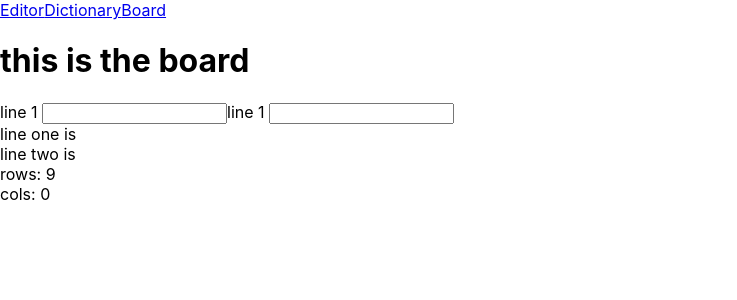
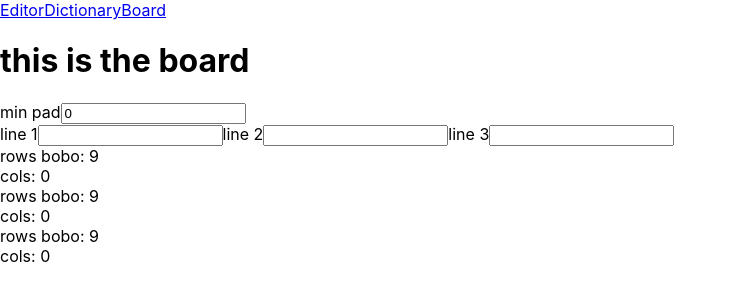
Before and after one commit to jeffreyyang3/signBoard, a React (Create React App) app: page / in a window 1280 px wide. Shown: the top 300 px of the page, without its empty margins (0-737 px from the left). Built offline with nearby package versions, Linux system fonts and the light colour scheme.

Commit message:
refactor pt 1

```diff
--- /dev/null
+++ b/src/components/StringMatrixView.tsx
@@ -0,0 +1,19 @@
+import { renderMatrix, stringToPaddedOneMatrix } from "../matrix";
+const blockRows = 7 + 2;
+const blockCols = 5 + 2;
+
+const StringMatrixView = ({ str }: { str: string }) => {
+  const matrixRows = blockRows;
+  const matrixCols = blockCols * str.length;
+  const matrix = stringToPaddedOneMatrix(str);
+
+  return (
+    <div>
+      <div>rows bobo: {matrix.length}</div>
+      <div>cols: {matrix[0].length}</div>
+      {renderMatrix(matrix, () => {})}
+    </div>
+  );
+};
+
+export default StringMatrixView;
--- a/src/index.css
+++ b/src/index.css
@@ -16,9 +16,9 @@ code {
   display: flex;
 }
 .matrixItem {
-  height: 20px;
-  width: 20px;
-  margin: 4px;
+  height: 16px;
+  width: 16px;
+  margin: 2px;
   flex-shrink: 0;
 }
 
--- a/src/letters/letters.json
+++ b/src/letters/letters.json
@@ -36,5 +36,6 @@
     "9": [[{"on":false},{"on":true},{"on":true},{"on":true},{"on":false}],[{"on":true},{"on":false},{"on":false},{"on":false},{"on":true}],[{"on":true},{"on":false},{"on":false},{"on":false},{"on":true}],[{"on":true},{"on":true},{"on":true},{"on":true},{"on":true}],[{"on":false},{"on":false},{"on":false},{"on":false},{"on":true}],[{"on":true},{"on":false},{"on":false},{"on":false},{"on":true}],[{"on":true},{"on":true},{"on":true},{"on":true},{"on":true}]],
     "0": [[{"on":false},{"on":true},{"on":true},{"on":true},{"on":false}],[{"on":true},{"on":false},{"on":false},{"on":false},{"on":true}],[{"on":true},{"on":false},{"on":false},{"on":true},{"on":true}],[{"on":true},{"on":false},{"on":true},{"on":false},{"on":true}],[{"on":true},{"on":true},{"on":false},{"on":false},{"on":true}],[{"on":true},{"on":false},{"on":false},{"on":false},{"on":true}],[{"on":false},{"on":true},{"on":true},{"on":true},{"on":false}]],
     " ": [[{"on":false},{"on":false},{"on":false},{"on":false},{"on":false}],[{"on":false},{"on":false},{"on":false},{"on":false},{"on":false}],[{"on":false},{"on":false},{"on":false},{"on":false},{"on":false}],[{"on":false},{"on":false},{"on":false},{"on":false},{"on":false}],[{"on":false},{"on":false},{"on":false},{"on":false},{"on":false}],[{"on":false},{"on":false},{"on":false},{"on":false},{"on":false}],[{"on":false},{"on":false},{"on":false},{"on":false},{"on":false}]],
-    "$": [[{"on":false},{"on":false},{"on":true},{"on":false},{"on":false}],[{"on":true},{"on":true},{"on":true},{"on":true},{"on":true}],[{"on":true},{"on":false},{"on":true},{"on":false},{"on":false}],[{"on":true},{"on":true},{"on":true},{"on":true},{"on":true}],[{"on":false},{"on":false},{"on":true},{"on":false},{"on":true}],[{"on":true},{"on":true},{"on":true},{"on":true},{"on":true}],[{"on":false},{"on":false},{"on":true},{"on":false},{"on":false}]]
+    "$": [[{"on":false},{"on":false},{"on":true},{"on":false},{"on":false}],[{"on":true},{"on":true},{"on":true},{"on":true},{"on":true}],[{"on":true},{"on":false},{"on":true},{"on":false},{"on":false}],[{"on":true},{"on":true},{"on":true},{"on":true},{"on":true}],[{"on":false},{"on":false},{"on":true},{"on":false},{"on":true}],[{"on":true},{"on":true},{"on":true},{"on":true},{"on":true}],[{"on":false},{"on":false},{"on":true},{"on":false},{"on":false}]],
+    ".": [[{"on":false},{"on":false},{"on":false},{"on":false},{"on":false}],[{"on":false},{"on":false},{"on":false},{"on":false},{"on":false}],[{"on":false},{"on":false},{"on":false},{"on":false},{"on":false}],[{"on":false},{"on":false},{"on":false},{"on":false},{"on":false}],[{"on":false},{"on":false},{"on":false},{"on":false},{"on":false}],[{"on":false},{"on":false},{"on":true},{"on":true},{"on":false}],[{"on":false},{"on":false},{"on":true},{"on":true},{"on":false}]]
 }
--- a/src/matrix.tsx
+++ b/src/matrix.tsx
@@ -1,6 +1,9 @@
 import { useLocation } from "react-router-dom";
 import React, { useState } from "react";
 
+import letters from "./letters/lettersTS";
+const BLOCK_ROWS = 7;
+const BLOCK_COLS = 5;
 type DisplayMatrix = Array<Array<MatrixItem>>;
 interface MatrixItem {
   on: Boolean;
@@ -83,6 +86,16 @@ function renderMatrix(
   });
 }
 
+const matrixToString = (matrix: DisplayMatrix) => {
+  const vals = [];
+  for (let i = 0; i < matrix.length; i++) {
+    for (let j = 0; j < matrix[0].length; j++) {
+      vals.push(matrix[i][j].on ? 1 : 0);
+    }
+  }
+  return vals.join("");
+};
+
 const padOne = (matrix: DisplayMatrix): DisplayMatrix => {
   const newMatrix = Array(matrix.length + 2)
     .fill(null)
@@ -94,8 +107,31 @@ const padOne = (matrix: DisplayMatrix): DisplayMatrix => {
       newMatrix[i + 1][j + 1] = matrix[i][j];
     }
   }
-
   return newMatrix;
 };
+const stringToPaddedOneMatrix = (str: string) => {
+  const paddedBlockCols = BLOCK_COLS + 2;
+  const paddedBlockRows = BLOCK_ROWS + 2;
+  const matrix = createBaseMatrix(
+    paddedBlockRows,
+    paddedBlockCols * str.length
+  );
+  str.split("").forEach((char, idx) => {
+    const colOffset = idx * paddedBlockCols;
+    const letterMatrix = padOne(letters[char]);
+    for (let i = 0; i < paddedBlockRows; i++) {
+      for (let j = 0; j < paddedBlockCols; j++) {
+        matrix[i][j + colOffset] = letterMatrix[i][j];
+      }
+    }
+  });
+  return matrix;
+};
 export type { DisplayMatrix, MatrixItem };
-export { renderMatrix, createBaseMatrix, BlockJSONWriter, padOne };
+export {
+  renderMatrix,
+  createBaseMatrix,
+  BlockJSONWriter,
+  padOne,
+  stringToPaddedOneMatrix,
+};
--- a/src/views/BoardView.tsx
+++ b/src/views/BoardView.tsx
@@ -1,48 +1,14 @@
+import StringMatrixView from "../components/StringMatrixView";
 import React from "react";
-import { createBaseMatrix, renderMatrix } from "../matrix";
-import { DisplayMatrix } from "../matrix";
-import { padOne } from "../matrix";
-import letters from "../letters/lettersTS";
 const blockRows = 7 + 2;
 const blockCols = 5 + 2;
-
-const StringMatrixView = ({ str }: { str: string }) => {
-  const matrixRows = blockRows;
-  const matrixCols = blockCols * str.length;
-  const matrix = createBaseMatrix(matrixRows, matrixCols);
-
-  str.split("").forEach((char, idx) => {
-    const colOffset = idx * blockCols;
-    const letterMatrix = padOne(letters[char]);
-
-    for (let i = 0; i < blockRows; i++) {
-      for (let j = 0; j < blockCols; j++) {
-        matrix[i][j + colOffset] = letterMatrix[i][j];
-      }
-    }
-  });
-  const matrixToString = () => {
-    const vals = [];
-    for (let i = 0; i < matrix.length; i++) {
-      for (let j = 0; j < matrix[0].length; j++) {
-        vals.push(matrix[i][j].on ? 1 : 0);
-      }
-    }
-    return vals.join('');
-  };
-  return (
-    <div>
-    <div>rows: {matrix.length}</div>
-    <div>cols: {matrix[0].length}</div>
-    {matrixToString()}
-    {renderMatrix(matrix, () => {})}</div>
-  );
-};
 
 interface Props {}
 interface State {
   lineOne: string;
   lineTwo: string;
+  lineThree: string;
+  minLength: number;
 }
 
 class BoardView extends React.Component<Props, State> {
@@ -51,6 +17,8 @@ class BoardView extends React.Component<Props, State> {
     this.state = {
       lineOne: "",
       lineTwo: "",
+      lineThree: "",
+      minLength: 0,
     };
   }
 
@@ -58,7 +26,14 @@ class BoardView extends React.Component<Props, State> {
     return (
       <div>
         <h1>this is the board</h1>
-        line 1{" "}
+        min pad
+        <input
+          type="number"
+          value={this.state.minLength}
+          onChange={(e) => this.setState({ minLength: Number(e.target.value) })}
+        />
+        <br />
+        line 1
         <input
           type="text"
           value={this.state.lineOne}
@@ -68,7 +43,7 @@ class BoardView extends React.Component<Props, State> {
             })
           }
         />
-        line 1{" "}
+        line 2
         <input
           type="text"
           value={this.state.lineTwo}
@@ -78,14 +53,36 @@ class BoardView extends React.Component<Props, State> {
             })
           }
         />
-        <div>
-          line one is <strong>{this.state.lineOne}</strong>
-          <br />
-          line two is <strong>{this.state.lineTwo}</strong>
-        </div>
-        <StringMatrixView str={this.state.lineOne}></StringMatrixView>
+        line 3
+        <input
+          type="text"
+          value={this.state.lineThree}
+          onChange={(e) =>
+            this.setState({
+              lineThree: e.target.value,
+            })
+          }
+        />
+        {this.threeLinesPadded().lines.map((line, idx) => {
+          return <StringMatrixView str={line} key={idx}></StringMatrixView>;
+        })}
       </div>
     );
   }
+  threeLinesPadded() {
+    const lines = [
+      this.state.lineOne,
+      this.state.lineTwo,
+      this.state.lineThree,
+    ];
+    const maxLength = Math.max(
+      ...lines.map((line) => line.length),
+      this.state.minLength
+    );
+    return {
+      lines: lines.map((line) => line.padEnd(maxLength, " ")),
+      maxLength,
+    };
+  }
 }
 export default BoardView;
```
